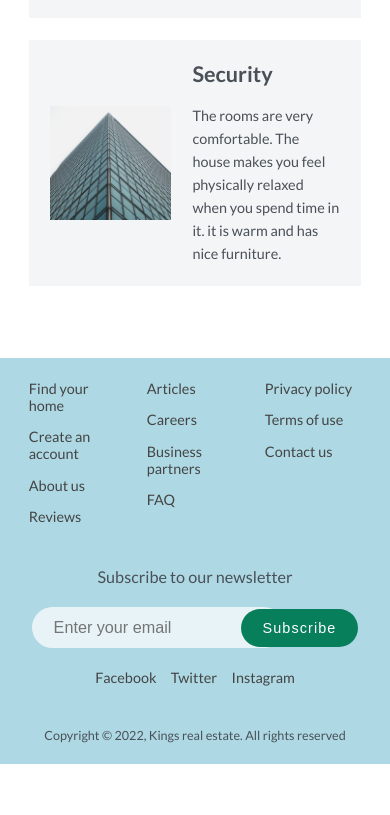
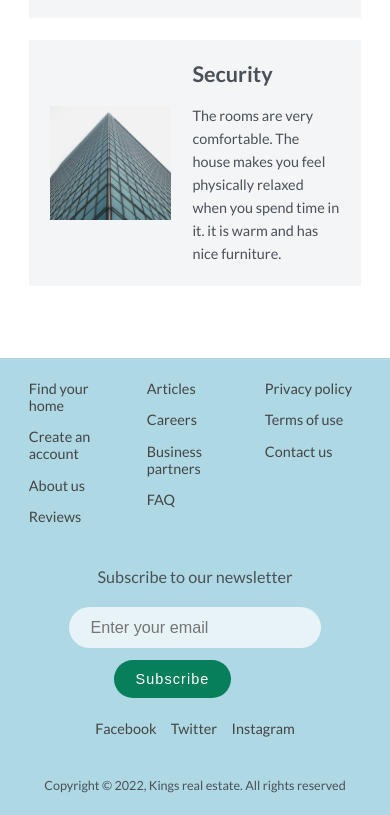
Before and after one commit to joel-nambala/real-estate, a website: page index.html in a window 390 px wide. Shown: the part 7960-8775 px from the top of the page. Before the commit the page ends 8724 px from the top, so only its background shows below. Drawn offline with Linux system fonts and the light colour scheme.

Commit message:
Fixed the footer

```diff
--- a/css/queries.css
+++ b/css/queries.css
@@ -149,6 +149,14 @@
   .card {
     width: 100%;
   }
+
+  .newsletter-form {
+    display: flex;
+    flex-direction: column;
+    justify-content: center;
+    align-items: center;
+    gap: 1.4rem;
+  }
 }
 
 @media (min-width: 38.1em) {
--- a/css/style.concat.css
+++ b/css/style.concat.css
@@ -692,6 +692,14 @@ body {
   .card {
     width: 100%;
   }
+
+  .newsletter-form {
+    display: flex;
+    flex-direction: column;
+    justify-content: center;
+    align-items: center;
+    gap: 1.4rem;
+  }
 }
 
 @media (min-width: 38.1em) {
--- a/index.html
+++ b/index.html
@@ -493,7 +493,7 @@
 
         <div class="newsletter">
           <p class="newsletter-text">Subscribe to our newsletter</p>
-          <form action="">
+          <form class="newsletter-form">
             <input
               type="email"
               class="newsletter-input"
```
Also changed, not shown: css/style.min.css.
